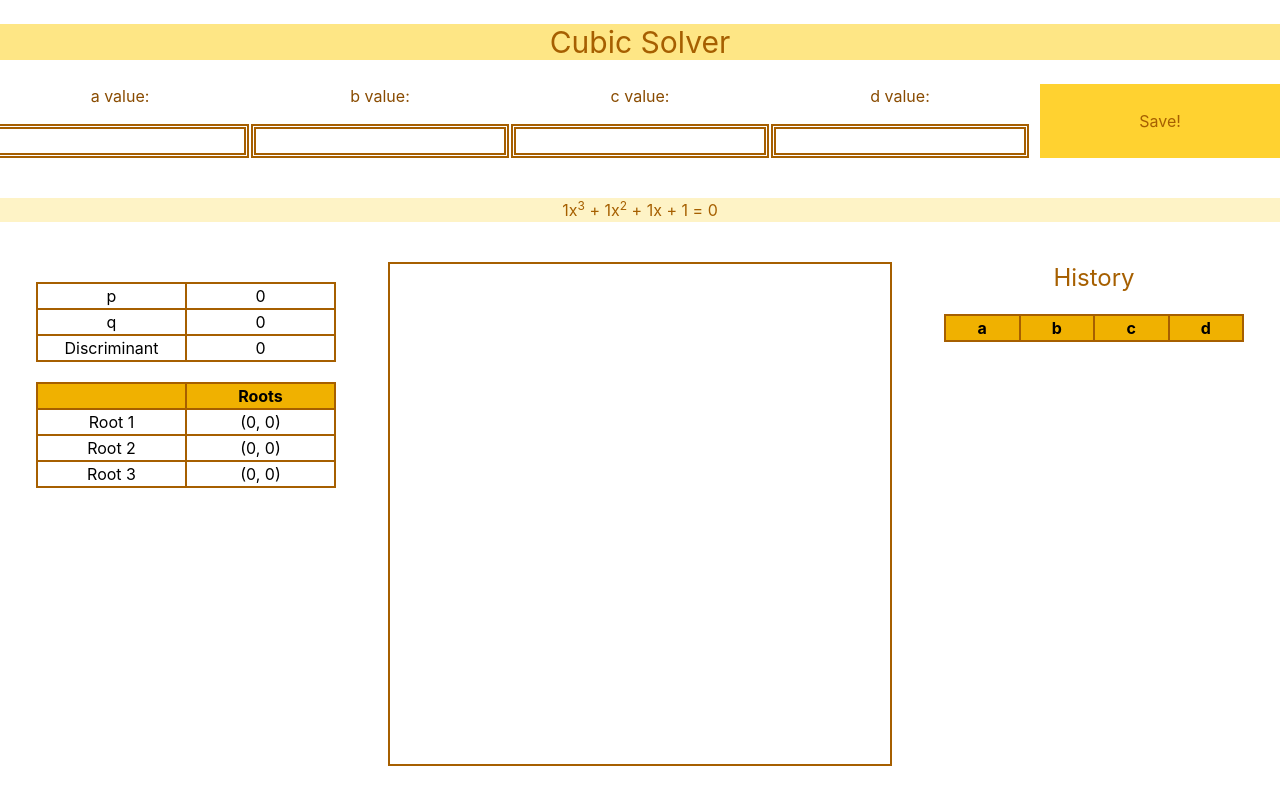
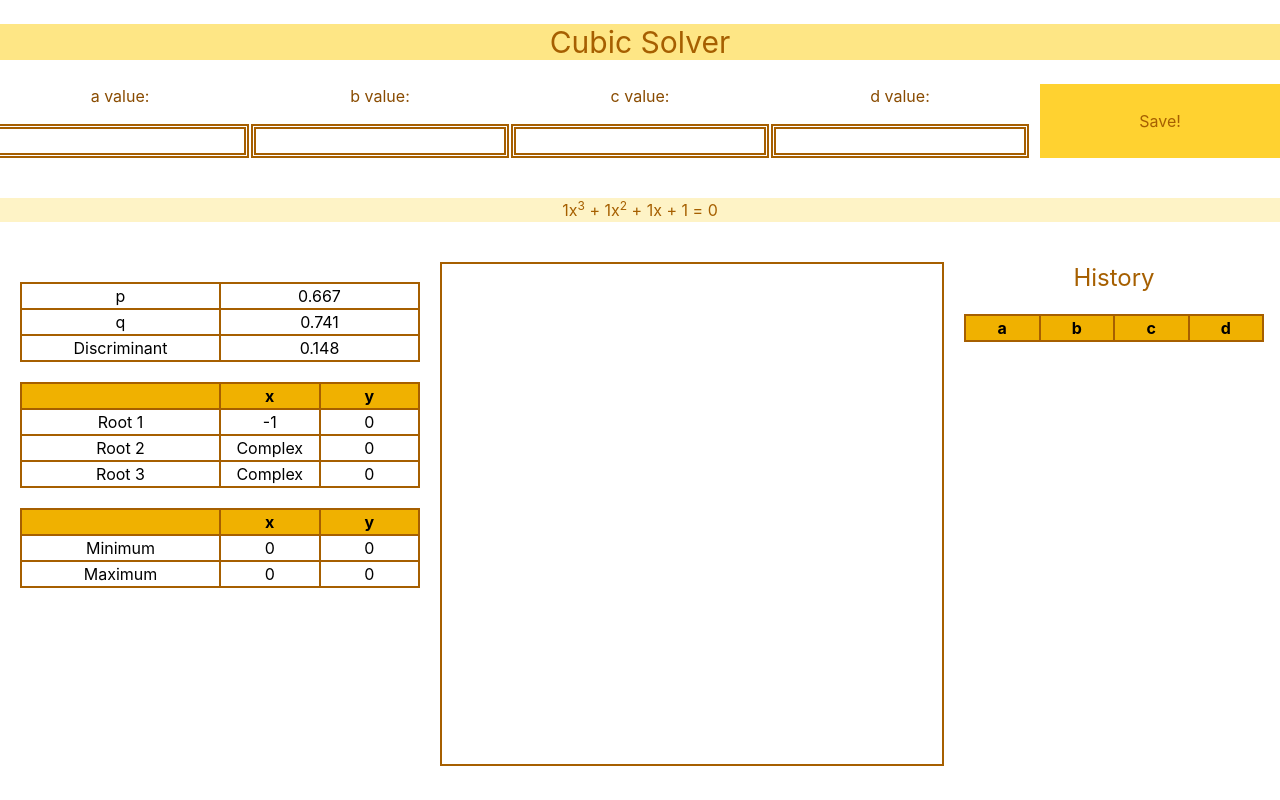
Before and after one commit to FHuaTDSB/assign3-4u, a React (Vite) app: page / in a window 1280 px wide. Built offline with nearby package versions, Linux system fonts and the light colour scheme.

Commit message:
Copied over calculations

```diff
--- a/index.html
+++ b/index.html
@@ -3,12 +3,6 @@
   <head>
     <meta charset="UTF-8" />
     <meta name="viewport" content="width=device-width, initial-scale=1.0" />
-    <link rel="preconnect" href="https://fonts.googleapis.com" />
-    <link rel="preconnect" href="https://fonts.gstatic.com" crossorigin />
-    <link
-      href="https://fonts.googleapis.com/css2?family=Roboto+Condensed:ital,wght@0,100..900;1,100..900&display=swap"
-      rel="stylesheet"
-    />
     <title>Cubic Solver</title>
   </head>
   <body>
--- a/package.json
+++ b/package.json
@@ -10,12 +10,12 @@
     "preview": "vite preview"
   },
   "dependencies": {
-    "@tailwindcss/vite": "^4.2.1",
     "react": "^19.2.0",
-    "react-dom": "^19.2.0",
-    "tailwindcss": "^4.2.1"
+    "react-dom": "^19.2.0"
   },
   "devDependencies": {
+    "@tailwindcss/vite": "^4.2.1",
+    "tailwindcss": "^4.2.1",
     "@eslint/js": "^9.39.1",
     "@types/node": "^24.10.1",
     "@types/react": "^19.2.7",
--- a/src/App.tsx
+++ b/src/App.tsx
@@ -3,14 +3,93 @@ import { CubicGraph } from "./components/CubicGraph";
 import { CubicHistory } from "./components/CubicHistory";
 import { CubicInput } from "./components/CubicInput";
 import { CubicTable } from "./components/CubicTable";
+import { useState } from "react";
+
+type Solutions = {
+  x1: number;
+  x2: number | string;
+  x3: number | string;
+};
 
 export const App = () => {
+  const [a, setA] = useState<number>(1);
+  const [b, setB] = useState<number>(1);
+  const [c, setC] = useState<number>(1);
+  const [d, setD] = useState<number>(1);
+
+  const fixDecimal = (value: number, fix: number): number => {
+    return parseFloat(value.toFixed(fix));
+  };
+
+  const p: number = (3 * a * c - b ** 2) / (3 * a ** 2);
+  const q: number =
+    (27 * a ** 2 * d - 9 * a * b * c + 2 * b ** 3) / (27 * a ** 3);
+  const discriminant: number = Number(
+    fixDecimal((q / 2) ** 2 + (p / 3) ** 3, 12)
+  );
+
+  const trigSolve = (a: number, b: number, p: number, q: number): Solutions => {
+    const theta: number = Math.acos(-q / (2 * Math.sqrt(-((p / 3) ** 3)))) / 3;
+    const x1: number = 2 * Math.sqrt(-p / 3) * Math.cos(theta) - b / (3 * a);
+    const x2: number =
+      2 * Math.sqrt(-p / 3) * Math.cos(theta + (2 * Math.PI) / 3) - b / (3 * a);
+    const x3: number =
+      2 * Math.sqrt(-p / 3) * Math.cos(theta + (4 * Math.PI) / 3) - b / (3 * a);
+    return {
+      x1: fixDecimal(x1, 2),
+      x2: fixDecimal(x2, 2),
+      x3: fixDecimal(x3, 2),
+    };
+  };
+
+  const cardano = (
+    a: number,
+    b: number,
+    q: number,
+    discriminant: number
+  ): number => {
+    const x: number =
+      Math.cbrt(-q / 2 + Math.sqrt(discriminant)) +
+      Math.cbrt(-q / 2 - Math.sqrt(discriminant)) -
+      b / (3 * a);
+    return fixDecimal(x, 2);
+  };
+
+  let solutions: Solutions = { x1: 0, x2: 0, x3: 0 };
+  if (discriminant == 0) {
+    if (p == 0 && q == 0) {
+      solutions = {
+        x1: cardano(a, b, q, discriminant),
+        x2: cardano(a, b, q, discriminant),
+        x3: cardano(a, b, q, discriminant),
+      };
+    } else {
+      solutions = {
+        x1: Math.cbrt(q / 2) - b / (3 * a),
+        x2: Math.cbrt(q / 2) - b / (3 * a),
+        x3: cardano(a, b, q, discriminant),
+      };
+    }
+  } else {
+    solutions =
+      discriminant < 0
+        ? trigSolve(a, b, p, q)
+        : { x1: cardano(a, b, q, discriminant), x2: "Complex", x3: "Complex" };
+  }
+
   return (
     <>
       <CubicInput />
-      <CubicEquation />
+      <CubicEquation aValue={a} bValue={b} cValue={c} dValue={d} />
       <div className="flex justify-around">
-        <CubicTable />
+        <CubicTable
+          pValue={fixDecimal(p, 3)}
+          qValue={fixDecimal(q, 3)}
+          discriminant={fixDecimal(discriminant, 3)}
+          x1={solutions.x1}
+          x2={solutions.x2}
+          x3={solutions.x3}
+        />
         <CubicGraph />
         <CubicHistory />
       </div>
--- a/src/components/CubicEquation.tsx
+++ b/src/components/CubicEquation.tsx
@@ -1,18 +1,25 @@
-export const CubicEquation = () => {
+type EquationProps = {
+  aValue: number | string
+  bValue: number | string
+  cValue: number | string
+  dValue: number
+}
+
+export const CubicEquation = ({aValue, bValue, cValue, dValue}: EquationProps) => {
   return (
     <h3 className="bg-amber-100 text-center text-yellow-700 my-10">
-      <div className="inline">1</div>x<sup>3</sup>
+      <div className="inline">{aValue}</div>x<sup>3</sup>
       <div className="inline">
         <div className="inline"> + </div>
-        <div className="inline">1</div>x<sup>2</sup>
+        <div className="inline">{bValue}</div>x<sup>2</sup>
       </div>
       <div className="inline">
         <div className="inline"> + </div>
-        <div className="inline">1</div>x
+        <div className="inline">{cValue}</div>x
       </div>
       <div className="inline">
         <div className="inline"> + </div>
-        <div className="inline">1</div>
+        <div className="inline">{dValue}</div>
       </div>{" "}
       = 0
     </h3>
--- a/src/components/CubicGraph.tsx
+++ b/src/components/CubicGraph.tsx
@@ -1,4 +1,8 @@
+import { useRef } from "react";
+
 export const CubicGraph = () => {
+  const ctx = useRef<CanvasRenderingContext2D | null>(null)
+
   return (
     <canvas
       className="border-2 border-yellow-700"
--- a/src/components/CubicHistory.tsx
+++ b/src/components/CubicHistory.tsx
@@ -3,6 +3,7 @@ export const CubicHistory = () => {
     <div>
       <h2 className="justify-self-center text-yellow-700 text-2xl">History</h2>
       <table className="m-5 w-75">
+        <tbody>
           <tr>
             <th className="w-1/4 bg-yellow-500 text-center border-2 border-yellow-700">
               a
@@ -17,6 +18,7 @@ export const CubicHistory = () => {
               d
             </th>
           </tr>
+        </tbody>
       </table>
     </div>
   );
--- a/src/components/CubicInput.tsx
+++ b/src/components/CubicInput.tsx
@@ -1,4 +1,5 @@
 export const CubicInput = () => {
+
   return (
     <>
       <h1 className="justify-self-center text-yellow-700 m-6 bg-amber-200 w-full text-center text-3xl">
--- a/src/components/CubicTable.tsx
+++ b/src/components/CubicTable.tsx
@@ -1,35 +1,59 @@
-export const CubicTable = () => {
+type TableProps = {
+  pValue: number;
+  qValue: number;
+  discriminant: number;
+  x1: number;
+  x2: number | string;
+  x3: number | string;
+};
+
+export const CubicTable = ({ pValue, qValue, discriminant, x1, x2, x3 }: TableProps) => {
   return (
     <div>
-      <table className="m-5 w-75">
+      <table className="m-5 w-100">
+        <tbody>
           <tr>
             <td className="w-1/2 bg-white text-center border-2 border-yellow-700">
               p
             </td>
-          <td className="bg-white text-center border-2 border-yellow-700">0</td>
+            <td className="bg-white text-center border-2 border-yellow-700">
+              {pValue}
+            </td>
           </tr>
           <tr>
-          <td className="bg-white text-center border-2 border-yellow-700">q</td>
-          <td className="bg-white text-center border-2 border-yellow-700">0</td>
+            <td className="bg-white text-center border-2 border-yellow-700">
+              q
+            </td>
+            <td className="bg-white text-center border-2 border-yellow-700">
+              {qValue}
+            </td>
           </tr>
           <tr>
             <td className="bg-white text-center border-2 border-yellow-700">
               Discriminant
             </td>
-          <td className="bg-white text-center border-2 border-yellow-700">0</td>
+            <td className="bg-white text-center border-2 border-yellow-700">
+            {discriminant}
+            </td>
           </tr>
+        </tbody>
       </table>
-      <table className="m-5 w-75">
+      <table className="m-5 w-100">
+        <tbody>
           <tr>
             <th className="w-1/2 bg-yellow-500 text-center border-2 border-yellow-700"></th>
-          <th className="bg-yellow-500 border-2 border-yellow-700">Roots</th>
+            <th className="w-1/4 bg-yellow-500 border-2 border-yellow-700">x</th>
+            <th className="w-1/4 bg-yellow-500 border-2 border-yellow-700">y</th>
           </tr>
           <tr>
             <td className="bg-white text-center border-2 border-yellow-700">
               Root 1
             </td>
             <td className="bg-white text-center border-2 border-yellow-700">
-            (0, 0)
+              {x1}
+            </td>
+            <td className="bg-white text-center border-2 border-yellow-700">
+              0
             </td>
           </tr>
           <tr>
@@ -37,7 +61,10 @@ export const CubicTable = () => {
               Root 2
             </td>
             <td className="bg-white text-center border-2 border-yellow-700">
-            (0, 0)
+              {x2}
+            </td>
+            <td className="bg-white text-center border-2 border-yellow-700">
+              0
             </td>
           </tr>
           <tr>
@@ -45,9 +72,44 @@ export const CubicTable = () => {
               Root 3
             </td>
             <td className="bg-white text-center border-2 border-yellow-700">
-            (0, 0)
+              {x3}
+            </td>
+            <td className="bg-white text-center border-2 border-yellow-700">
+              0
             </td>
           </tr>
+        </tbody>
+      </table>
+      <table className="m-5 w-100">
+        <tbody>
+          <tr>
+            <th className="w-1/2 bg-yellow-500 text-center border-2 border-yellow-700"></th>
+            <th className="w-1/4 bg-yellow-500 border-2 border-yellow-700">x</th>
+            <th className="w-1/4 bg-yellow-500 border-2 border-yellow-700">y</th>
+          </tr>
+          <tr>
+            <td className="bg-white text-center border-2 border-yellow-700">
+              Minimum
+            </td>
+            <td className="bg-white text-center border-2 border-yellow-700">
+              0
+            </td>
+            <td className="bg-white text-center border-2 border-yellow-700">
+              0
+            </td>
+          </tr>
+          <tr>
+            <td className="bg-white text-center border-2 border-yellow-700">
+              Maximum
+            </td>
+            <td className="bg-white text-center border-2 border-yellow-700">
+              0
+            </td>
+            <td className="bg-white text-center border-2 border-yellow-700">
+              0
+            </td>
+          </tr>
+        </tbody>
       </table>
     </div>
   );
```
Also changed, not shown: 1 other file (tests, documents, lock files or other folders). Lines whose indentation alone changed are shown as unchanged.
